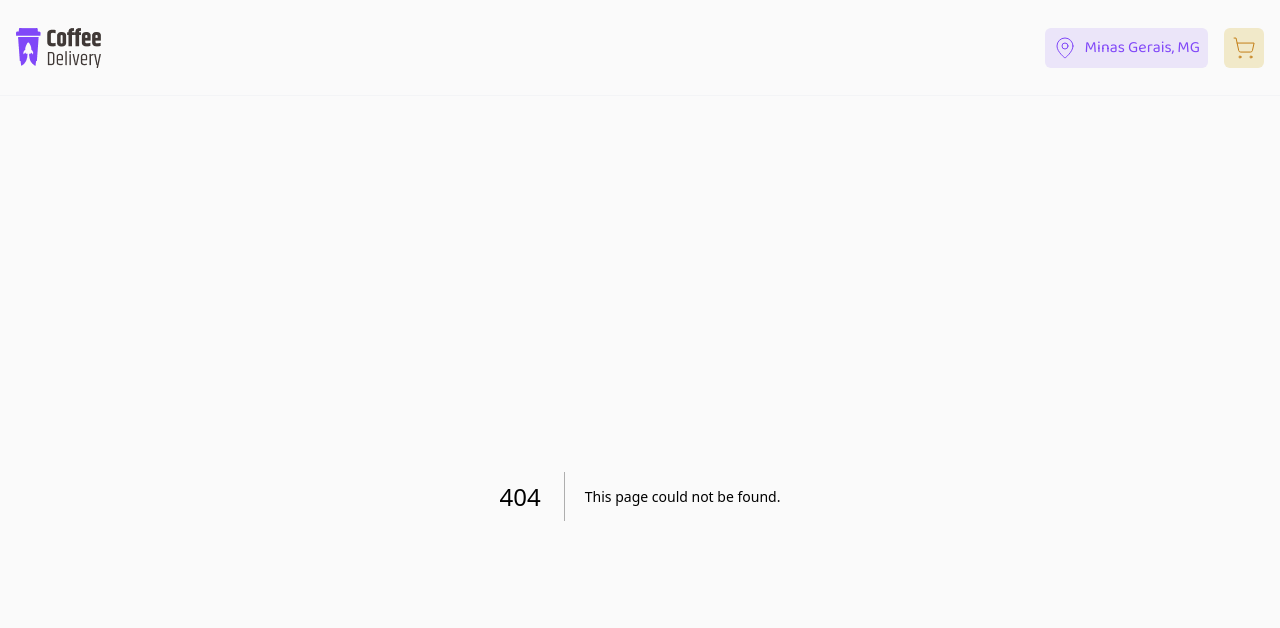
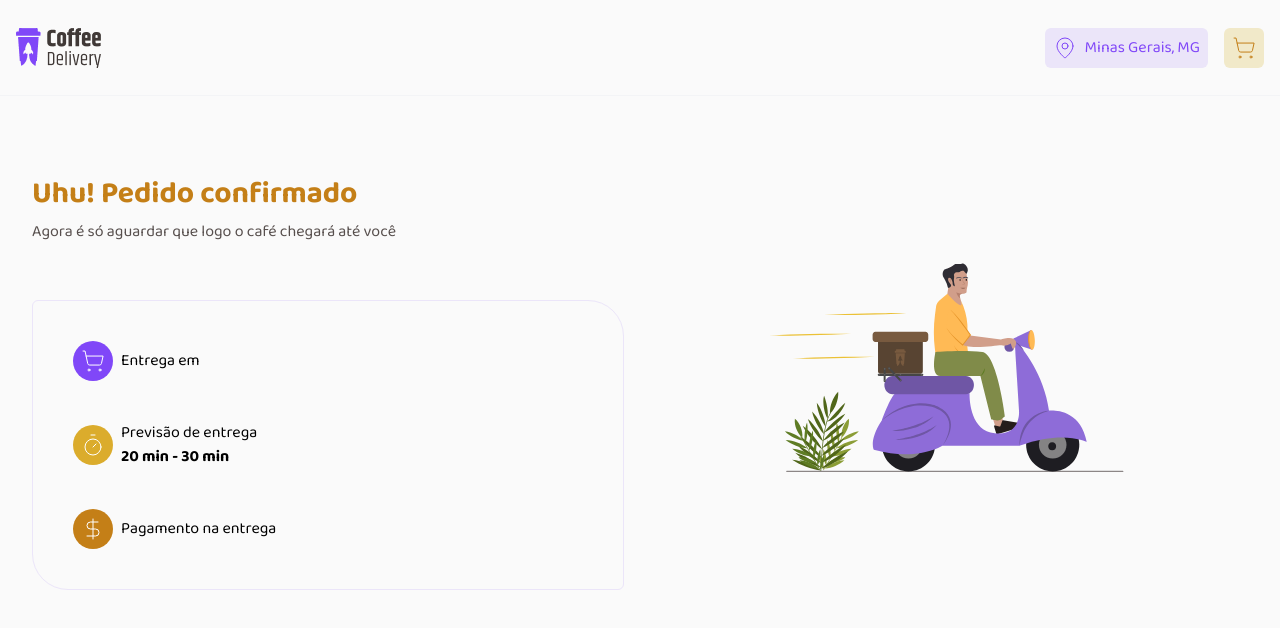
Before and after one commit to MatheusRamalho/ignite-coffee-delivery, a Next.js app: page /success in a window 1280 px wide. Before the commit this address had no page. Shown: the top 628 px of the page. Built offline with nearby package versions, Linux system fonts and the light colour scheme.

Commit message:
fix(main): deploy

```diff
--- a/src/app/cart/page.tsx
+++ b/src/app/cart/page.tsx
@@ -120,7 +120,7 @@ export default function Cart() {
                 }
 
                 const orderString = encodeURIComponent(JSON.stringify(order))
-                router.push(`/finished?order=${orderString}`)
+                router.push(`/success?order=${orderString}`)
             }
         } catch (error) {
             console.error(error)
--- /dev/null
+++ b/src/app/success/page.tsx
@@ -0,0 +1,17 @@
+'use client'
+
+import { Suspense } from 'react'
+
+import SuccessPage from './success-page'
+
+function SearchBarFallback() {
+    return <>placeholder</>
+}
+
+export default function Success() {
+    return (
+        <Suspense fallback={<SearchBarFallback />}>
+            <SuccessPage />
+        </Suspense>
+    )
+}
--- a/src/app/finished/page.tsx
+++ b/src/app/success/success-page.tsx
@@ -8,10 +8,10 @@ import { OrderType } from '@/types/Order'
 import { Icon } from '@/components/Icon'
 import ilustrationSvg from '@/assets/svgs/illustration.svg'
 
-export default function Finished() {
+export default function SuccessPage() {
     const [order, setOrder] = useState<OrderType | null>(null)
     const searchParams = useSearchParams()
-    console.log(order)
+
     useEffect(() => {
         const orderParam = searchParams.get('order')
 
```
